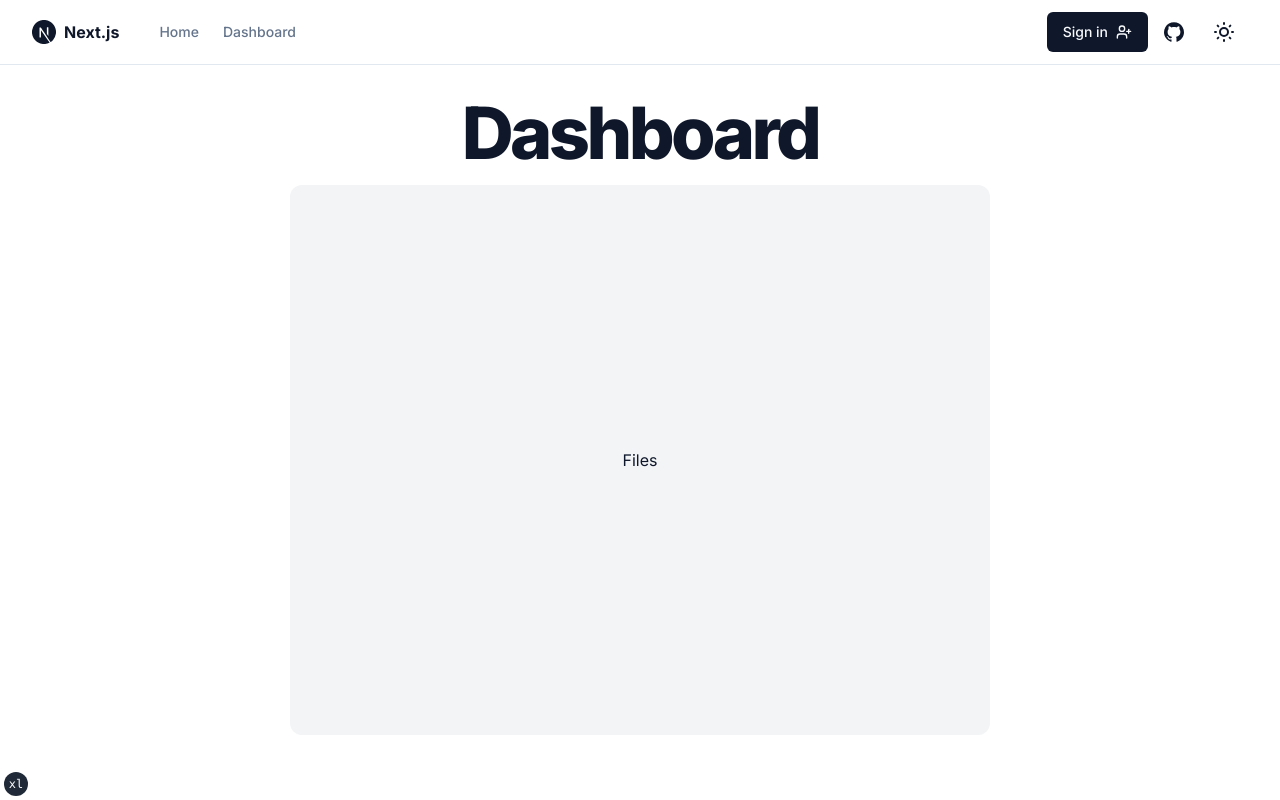
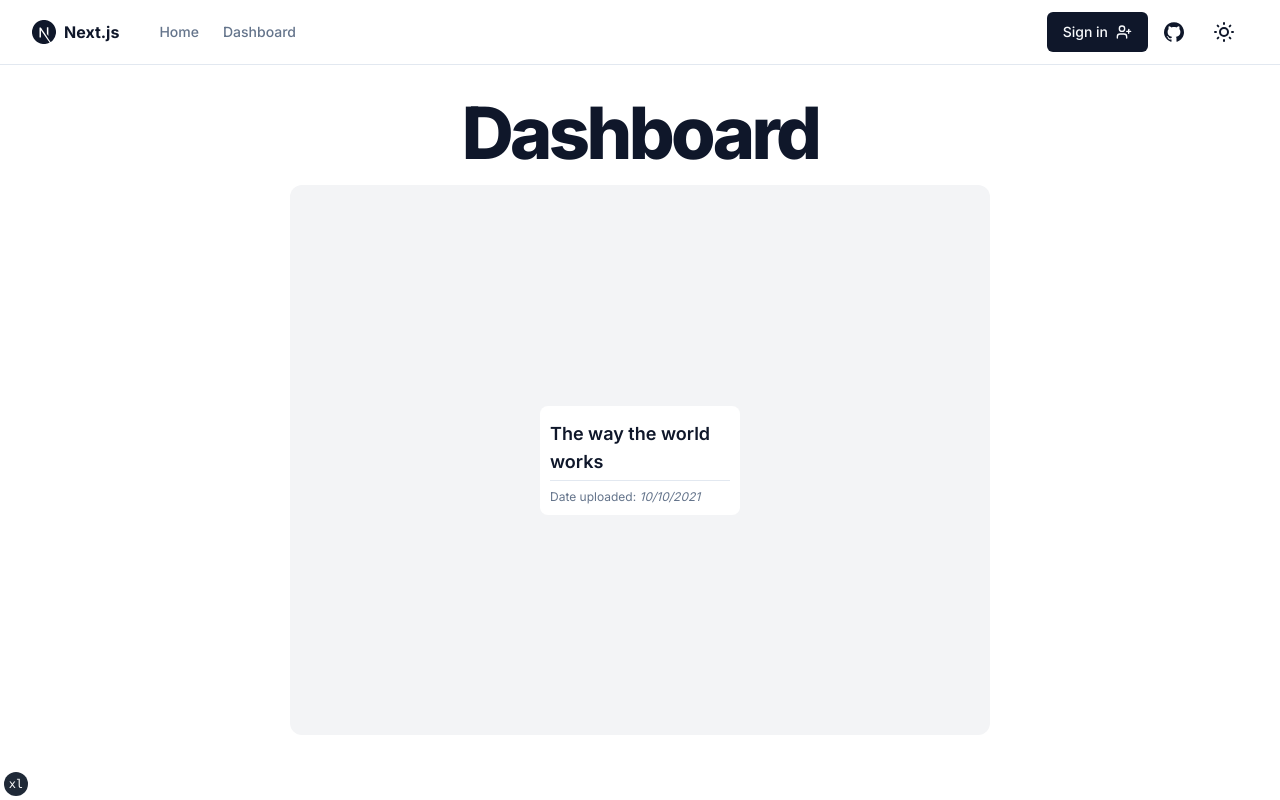
Before and after one commit to arihanv/DocuSight, a Next.js app: page /dashboard in a window 1280 px wide. Built offline with nearby package versions, Linux system fonts and the light colour scheme.

Commit message:
UI of File

```diff
--- a/app/dashboard/page.tsx
+++ b/app/dashboard/page.tsx
@@ -8,8 +8,13 @@ const IndexPage = (props: Props) => {
       <div className="flex flex-col items-center justify-center gap-4 w-full max-w-[950px] m-auto">
         <h1 className="text-5xl font-extrabold leading-tight tracking-tighter md:text-7xl">Dashboard</h1>
         <div className="dark:bg-gray-900 bg-gray-100 w-full max-w-[700px] p-2.5 flex items-center justify-center h-[550px] rounded-xl">
-          <div>
-           Files
+          <div className="bg-background grid p-2.5 rounded-lg w-full max-w-[200px] gap-2">
+            <h1 className="text-lg font-semibold border-b py-1 space-x-0">
+              The way the world works
+            </h1>
+            <div className="text-xs text-muted-foreground">
+              Date uploaded: <span className="italic">10/10/2021</span>
+            </div>
           </div>
         </div>
       </div>
```
